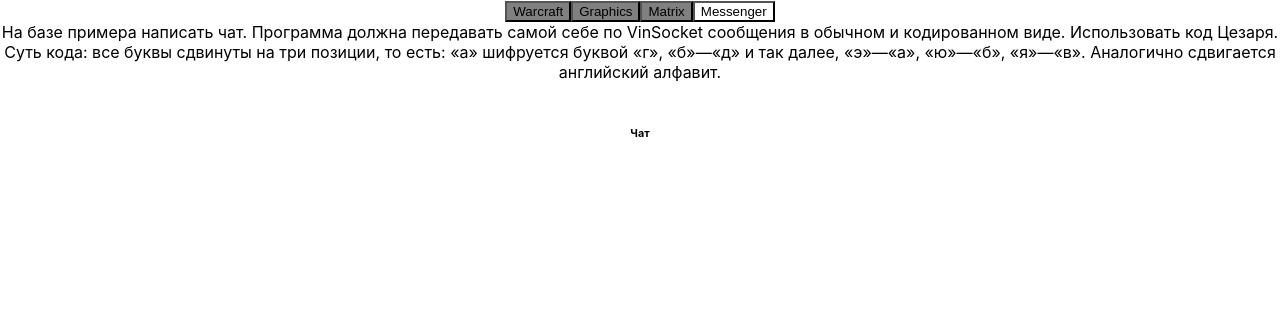
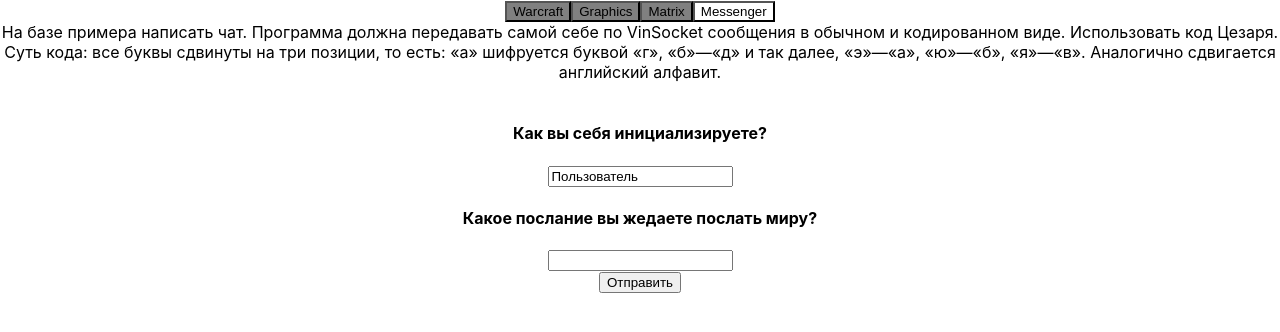
Before and after one commit to bolshak01/ComputerScienceLabs, a React (Create React App) app: page / in a window 1280 px wide. Both pictures are taken after a click on the button "Messenger". Shown: the top 332 px of the page. Built offline with nearby package versions, Linux system fonts and the light colour scheme.

Commit message:
Complete Messenger lab

```diff
--- a/src/App.css
+++ b/src/App.css
@@ -1,3 +1,27 @@
 .App {
   text-align: center;
 }
+
+table {
+  margin: auto;
+  border-collapse: collapse;
+}
+
+td {
+  border: 1px solid black;
+}
+
+.doButton {
+  margin: 10px;
+}
+
+.result {
+  border: 2px solid black;
+}
+
+.message {
+  margin: auto;
+  width: 300px;
+  height: 75px;
+  background-color: rgba(0, 0, 250, 0.5);
+}
--- a/src/components/labs/matrix/MatrixWrapper.jsx
+++ b/src/components/labs/matrix/MatrixWrapper.jsx
@@ -1,5 +1,4 @@
 import React from 'react';
-import './index.css';
 
 export default function Matrix() {
     const [size, setSize] = React.useState({width: 1, height: 1});
--- a/src/components/labs/matrix/index.css
+++ /dev/null
@@ -1,13 +0,0 @@
-table {
-    margin: auto;
-    border-collapse: collapse;
-}
-td {
-    border: 1px solid black;
-}
-.doButton {
-    margin: 10px;
-}
-.result {
-    border: 2px solid black;
-}
--- /dev/null
+++ b/src/components/labs/messenger/Message.jsx
@@ -0,0 +1,10 @@
+import React from 'react';
+
+export default function Message(props) {
+    return (
+        <div className='message'>
+            <h4>{props.userName}</h4>
+            {props.message}
+        </div>
+    );
+};
--- a/src/components/labs/messenger/MessengerWrapper.jsx
+++ b/src/components/labs/messenger/MessengerWrapper.jsx
@@ -1,11 +1,51 @@
 import React from 'react';
+import Message from "./Message";
 
 export default function Messenger() {
+    const [messageStack, setMessageStack] = React.useState([]);
+    const [messageInfo, setMessageInfo] = React.useState([]);
+    const [currentName, setCurrentName] = React.useState('Пользователь');
+    const [currentMessage, setCurrentMessage] = React.useState('');
+
+    const addMessage = () => {
+        addMessageInfo();
+        const index = messageInfo.length - 1;
+        const message = <Message userName={messageInfo[index].userName} message={messageInfo[index].message}/>;
+        setMessageStack([...messageStack, message]);
+    };
+
+    const addMessageInfo = () => {
+        const info = messageInfo;
+        info.push({ message: currentMessage, userName: currentName });
+        setMessageInfo(info);
+    };
+
+    const handleChange = (e) => {
+        switch (e.target.id) {
+            case 'userName':
+                setCurrentName(e.target.value);
+                return;
+            case 'message':
+                setCurrentMessage(e.target.value);
+                return;
+            default:
+                alert('Ошибка!');
+        }
+    };
+
     return (
         <div>
-            <h6>
-                Чат
-            </h6>
+            <h4>Как вы себя инициализируете?</h4>
+            <input id='userName' value={currentName} onChange={(e) => handleChange(e)}/>
+            <h4>Какое послание вы жедаете послать миру?</h4>
+            <input id='message' value={currentMessage} onChange={(e) => handleChange(e)}/>
+            <br/>
+            <button onClick={() => addMessage()}>
+                Отправить
+            </button>
+            <div>
+                {messageStack}
+            </div>
         </div>
     )
 }
```
